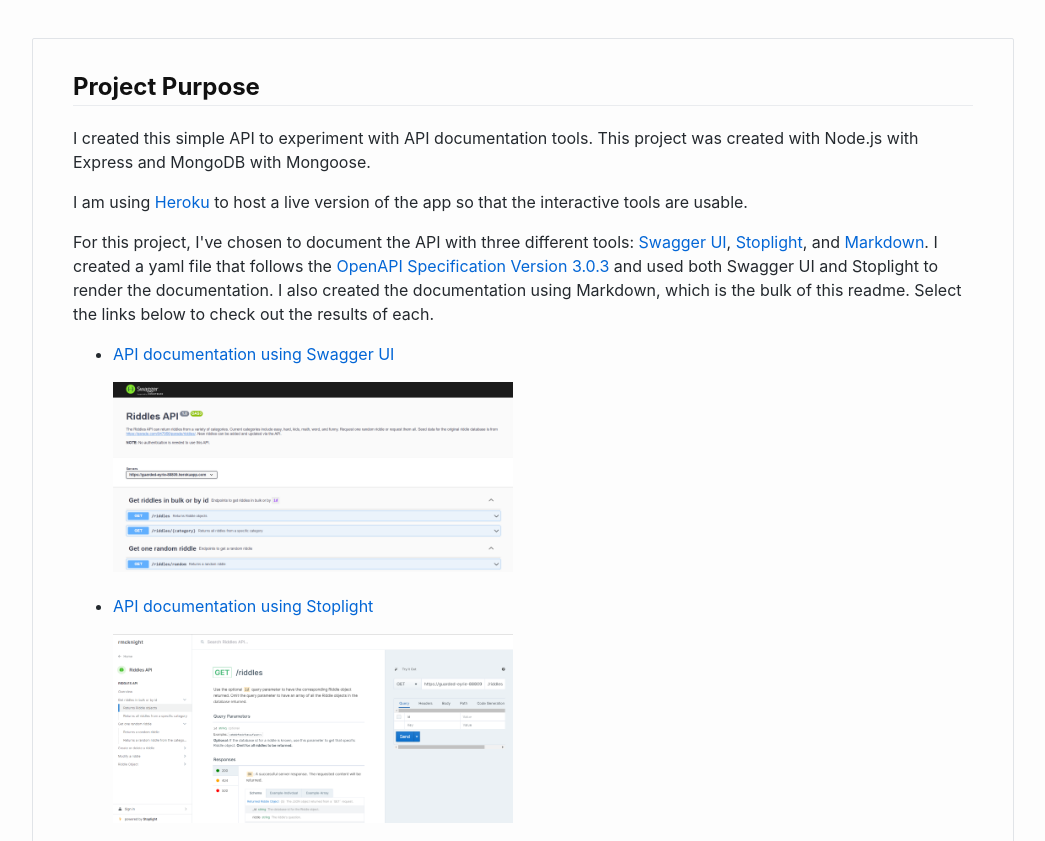
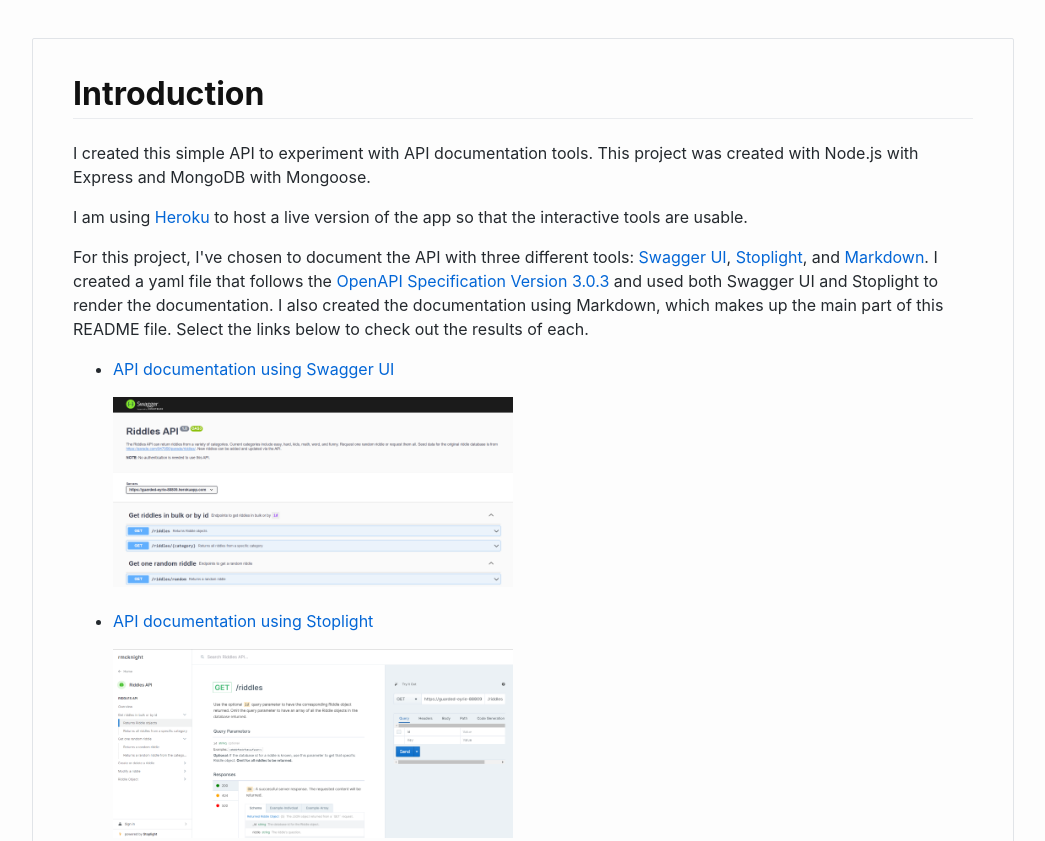
Before and after one commit to rivamcknight/riddles-api, a website: page README.md.html in a window 1280 px wide. Shown: the top 841 px of the page, without its empty margins (117-1162 px from the left). Drawn offline with Linux system fonts and the light colour scheme.

Commit message:
update intro and add link from bottom

```diff
--- a/README.md.html
+++ b/README.md.html
@@ -7,10 +7,10 @@
       </head>
       <body>
         <div id="content">
-    <h2 id="background">Project Purpose</h2>
+    <h1 id="introduction">Introduction</h1>
 <p>I created this simple API to experiment with API documentation tools. This project was created with Node.js with Express and MongoDB with Mongoose.</p>
 <p>I am using <a href="https://www.heroku.com/">Heroku</a> to host a live version of the app so that the interactive tools are usable.</p>
-<p>For this project, I've chosen to document the API with three different tools: <a href="https://swagger.io/tools/swagger-ui/">Swagger UI</a>, <a href="https://stoplight.io/">Stoplight</a>, and <a href="https://en.wikipedia.org/wiki/Markdown">Markdown</a>. I created a yaml file that follows the <a href="https://github.com/OAI/OpenAPI-Specification/blob/main/versions/3.0.3.md">OpenAPI Specification Version 3.0.3</a> and used both Swagger UI and Stoplight to render the documentation. I also created the documentation using Markdown, which is the bulk of this readme. Select the links below to check out the results of each.</p>
+<p>For this project, I've chosen to document the API with three different tools: <a href="https://swagger.io/tools/swagger-ui/">Swagger UI</a>, <a href="https://stoplight.io/">Stoplight</a>, and <a href="https://en.wikipedia.org/wiki/Markdown">Markdown</a>. I created a yaml file that follows the <a href="https://github.com/OAI/OpenAPI-Specification/blob/main/versions/3.0.3.md">OpenAPI Specification Version 3.0.3</a> and used both Swagger UI and Stoplight to render the documentation. I also created the documentation using Markdown, which makes up the main part of this README file. Select the links below to check out the results of each.</p>
 <ul>
 <li><p><a href="https://guarded-eyrie-88809.herokuapp.com/api-docs">API documentation using Swagger UI</a></p>
 <p><a href="https://guarded-eyrie-88809.herokuapp.com/api-docs"><img src="images/swagger.png" alt="Swagger UI screenshot" width="400"/></a></p></li>
@@ -1154,7 +1154,8 @@
 </tr>
 </tbody>
 </table>
-<p><a href="#riddles-api-documentation">Back to top</a></p>
+<p><a href="#riddles-api-documentation">Top of API documentation</a></p>
+<p><a href="#introduction">Top of README</a></p>
 
         </div>
         <style type='text/css'>body {
```
Also changed, not shown: README.md.
